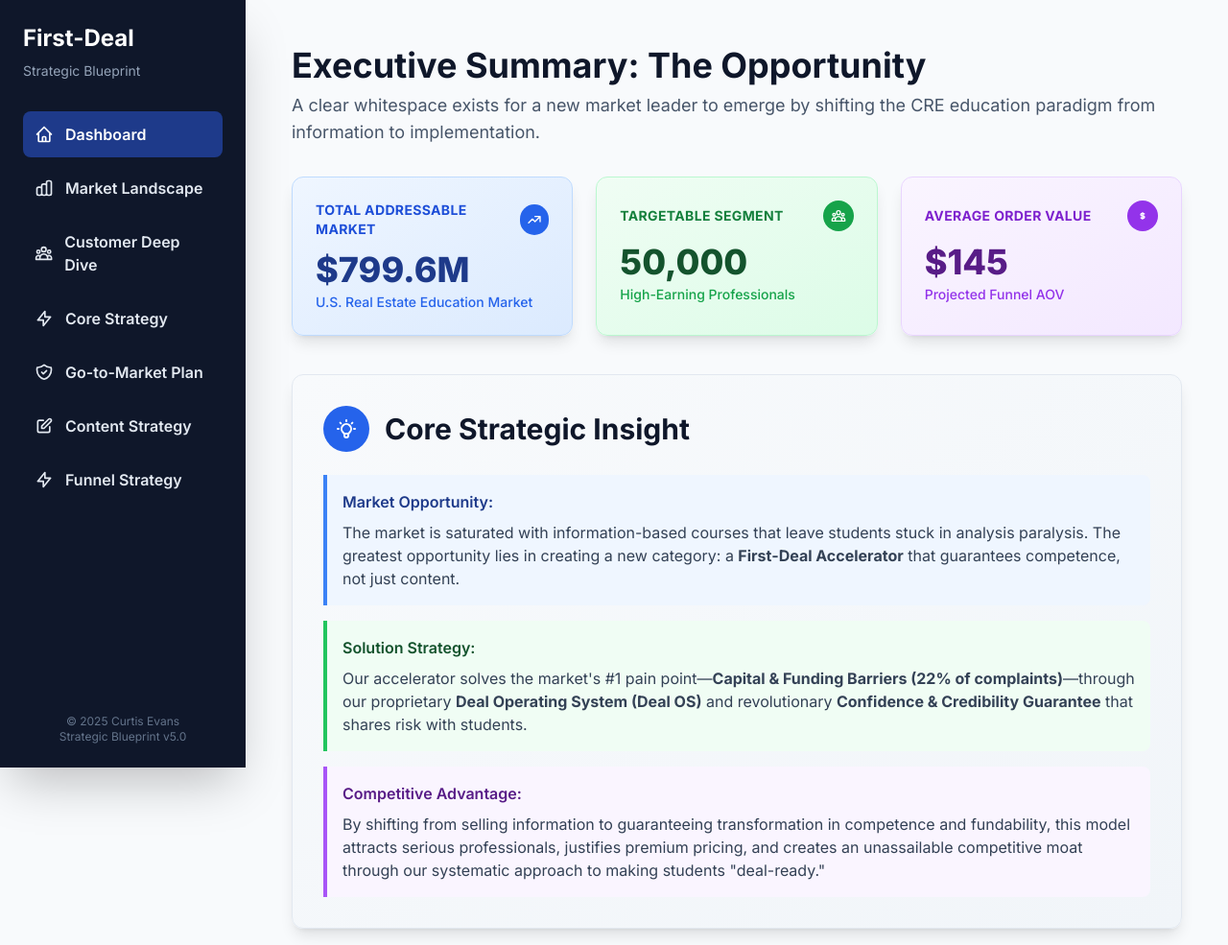
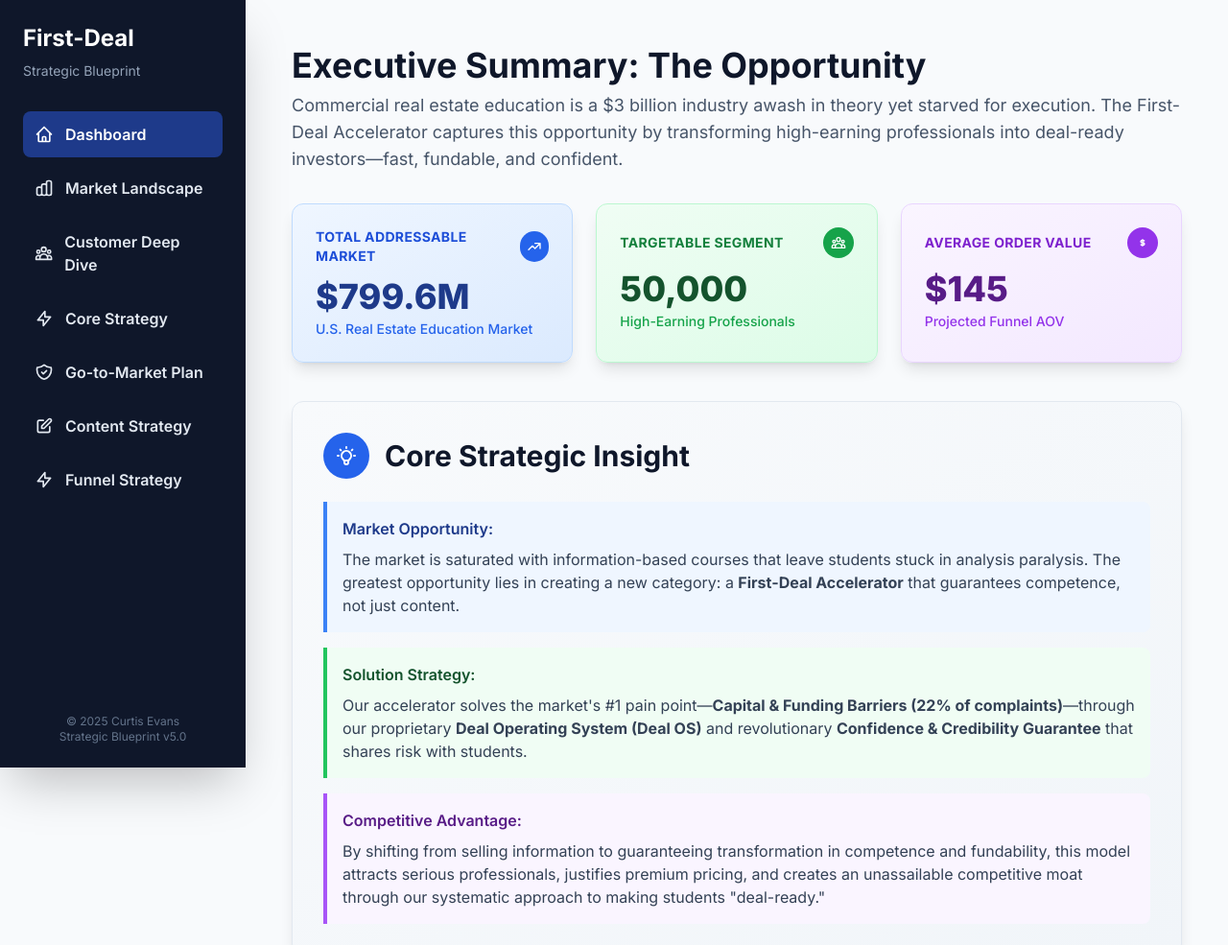
Before and after one commit to JJValentin/jjvalentin.github.io, a plain HTML site: page index.html in a window 1280 px wide. Shown: the top 985 px of the page at 96% size. Drawn offline with nearby package versions, Linux system fonts and the light colour scheme.

Commit message:
Final update

```diff
--- a/index.html
+++ b/index.html
@@ -59,7 +59,7 @@
             <section id="dashboard" class="content-section active">
                 <div class="fade-in">
                     <h1 class="text-4xl font-bold mb-2 text-slate-900">Executive Summary: The Opportunity</h1>
-                    <p class="text-lg text-slate-600 mb-8">A clear whitespace exists for a new market leader to emerge by shifting the CRE education paradigm from information to implementation.</p>
+                    <p class="text-lg text-slate-600 mb-8">Commercial real estate education is a $3 billion industry awash in theory yet starved for execution. The First-Deal Accelerator captures this opportunity by transforming high-earning professionals into deal-ready investors—fast, fundable, and confident.</p>
 
                     <div class="grid grid-cols-1 md:grid-cols-2 lg:grid-cols-3 gap-6 mb-10">
                         <div class="stat-card bg-gradient-to-br from-blue-50 to-blue-100 p-6 rounded-xl shadow-lg border border-blue-200 hover:shadow-xl transition-all duration-300">
@@ -595,7 +595,7 @@
                             <p class="text-slate-600 mb-4">Model the potential of the Deal-Ready Investor funnel. Adjust the sliders to see how conversion rates impact overall revenue.</p>
                             <div id="revenue-calculator-container">
                                 <!-- Calculator injected by JS -->
-                            </div>
+                                 </div>
                         </div>
                     </div>
                  </div>
```
